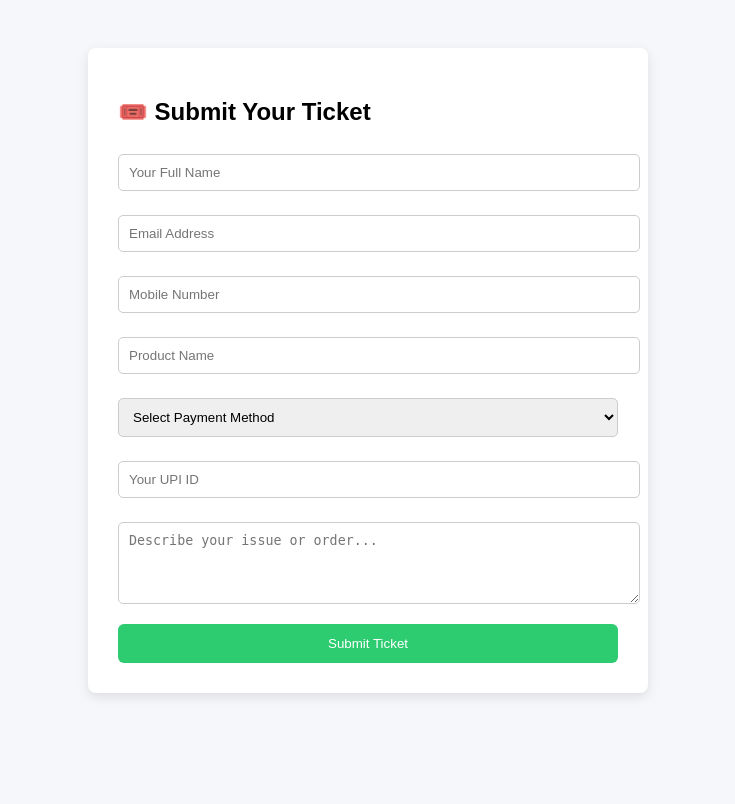
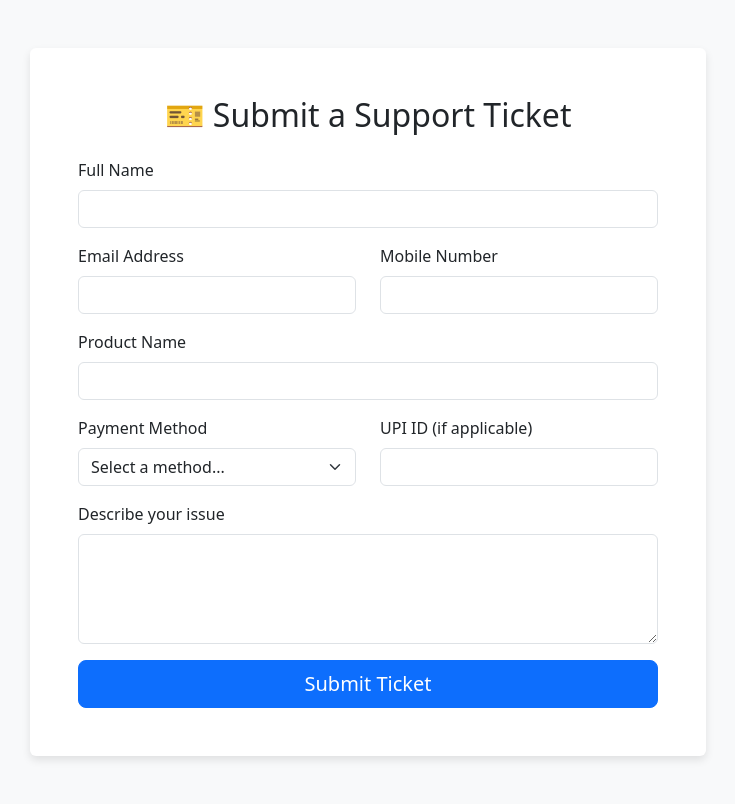
Before and after one commit to radheyradhey777/tk-web, a Flask app: page / in a window 1280 px wide. Shown: the whole page, without its empty margins (272-1007 px from the left). Before the commit the page ends 697 px from the top, so only its background shows below. Run offline with Flask 3, Linux system fonts and the light colour scheme.

Commit message:
Update index.html

```diff
--- a/templates/index.html
+++ b/templates/index.html
@@ -2,65 +2,101 @@
 <html lang="en">
 <head>
     <meta charset="UTF-8">
-    <title>Submit Ticket | CoRamTix</title>
     <meta name="viewport" content="width=device-width, initial-scale=1.0">
+    <title>Submit Support Ticket</title>
+    <link href="https://cdn.jsdelivr.net/npm/bootstrap@5.3.3/dist/css/bootstrap.min.css" rel="stylesheet">
     <style>
         body {
-            background: #f5f7fa;
-            font-family: Arial, sans-serif;
-            display: flex;
-            justify-content: center;
-            padding-top: 40px;
+            background-color: #f8f9fa;
         }
-        form {
-            background: white;
-            padding: 30px;
-            border-radius: 8px;
-            box-shadow: 0 4px 12px rgba(0,0,0,0.1);
-            width: 100%;
-            max-width: 500px;
+        .container {
+            max-width: 700px;
         }
-        input, textarea, select {
-            width: 100%;
-            padding: 10px;
-            margin-top: 8px;
-            margin-bottom: 16px;
-            border-radius: 5px;
-            border: 1px solid #ccc;
+        .card {
+            border: none;
+            box-shadow: 0 4px 8px rgba(0,0,0,0.1);
         }
-        button {
-            background: #2ecc71;
-            color: white;
-            padding: 12px;
-            border: none;
-            border-radius: 6px;
-            cursor: pointer;
-            width: 100%;
-        }
-        button:hover {
-            background: #27ae60;
+        /* This hides the honeypot field from users */
+        .honeypot-field {
+            display: none;
         }
     </style>
 </head>
 <body>
-    <form method="POST">
-        <h2>🎟️ Submit Your Ticket</h2>
-        <input type="text" name="full_name" placeholder="Your Full Name" required>
-        <input type="email" name="email" placeholder="Email Address" required>
-        <input type="text" name="mobile" placeholder="Mobile Number" required>
-        <input type="text" name="product" placeholder="Product Name" required>
 
-        <select name="payment_method" required>
-            <option value="">Select Payment Method</option>
-            <option value="UPI">UPI</option>
-            <option value="Paytm">Paytm</option>
-            <option value="PhonePe">PhonePe</option>
-            <option value="Bank Transfer">Bank Transfer</option>
-        </select>
+    <div class="container my-5">
+        <div class="card p-4 p-md-5">
+            <h2 class="text-center mb-4">🎫 Submit a Support Ticket</h2>
 
-        <input type="text" name="upi" placeholder="Your UPI ID" required>
-        <textarea name="description" placeholder="Describe your issue or order..." rows="4" required></textarea>
-        <button type="submit">Submit Ticket</button>
-    </form>
+            <div id="success-alert" class="alert alert-success d-none" role="alert">
+                ✅ **Thank you!** Your ticket has been submitted successfully. We will get back to you soon.
+            </div>
+
+            <form action="/" method="POST">
+                <div class="honeypot-field">
+                    <label for="honeypot">Leave this field empty</label>
+                    <input type="text" name="honeypot" id="honeypot">
+                </div>
+
+                <div class="mb-3">
+                    <label for="name" class="form-label">Full Name</label>
+                    <input type="text" class="form-control" id="name" name="name" required>
+                </div>
+
+                <div class="row">
+                    <div class="col-md-6 mb-3">
+                        <label for="email" class="form-label">Email Address</label>
+                        <input type="email" class="form-control" id="email" name="email" required>
+                    </div>
+                    <div class="col-md-6 mb-3">
+                        <label for="mobile" class="form-label">Mobile Number</label>
+                        <input type="tel" class="form-control" id="mobile" name="mobile" required>
+                    </div>
+                </div>
+
+                <div class="mb-3">
+                    <label for="product" class="form-label">Product Name</label>
+                    <input type="text" class="form-control" id="product" name="product" required>
+                </div>
+
+                <div class="row">
+                    <div class="col-md-6 mb-3">
+                        <label for="payment" class="form-label">Payment Method</label>
+                        <select class="form-select" id="payment" name="payment" required>
+                            <option value="" selected disabled>Select a method...</option>
+                            <option value="Credit Card">Credit Card</option>
+                            <option value="Debit Card">Debit Card</option>
+                            <option value="UPI">UPI</option>
+                            <option value="Net Banking">Net Banking</option>
+                            <option value="Other">Other</option>
+                        </select>
+                    </div>
+                    <div class="col-md-6 mb-3">
+                        <label for="upi" class="form-label">UPI ID (if applicable)</label>
+                        <input type="text" class="form-control" id="upi" name="upi">
+                    </div>
+                </div>
+
+                <div class="mb-3">
+                    <label for="description" class="form-label">Describe your issue</label>
+                    <textarea class="form-control" id="description" name="description" rows="4" required></textarea>
+                </div>
+
+                <div class="d-grid">
+                    <button type="submit" class="btn btn-primary btn-lg">Submit Ticket</button>
+                </div>
+            </form>
+        </div>
+    </div>
+
+    <script>
+        document.addEventListener("DOMContentLoaded", function() {
+            const urlParams = new URLSearchParams(window.location.search);
+            if (urlParams.get('success') === '1') {
+                document.getElementById('success-alert').classList.remove('d-none');
+            }
+        });
+    </script>
+
 </body>
 </html>
```
